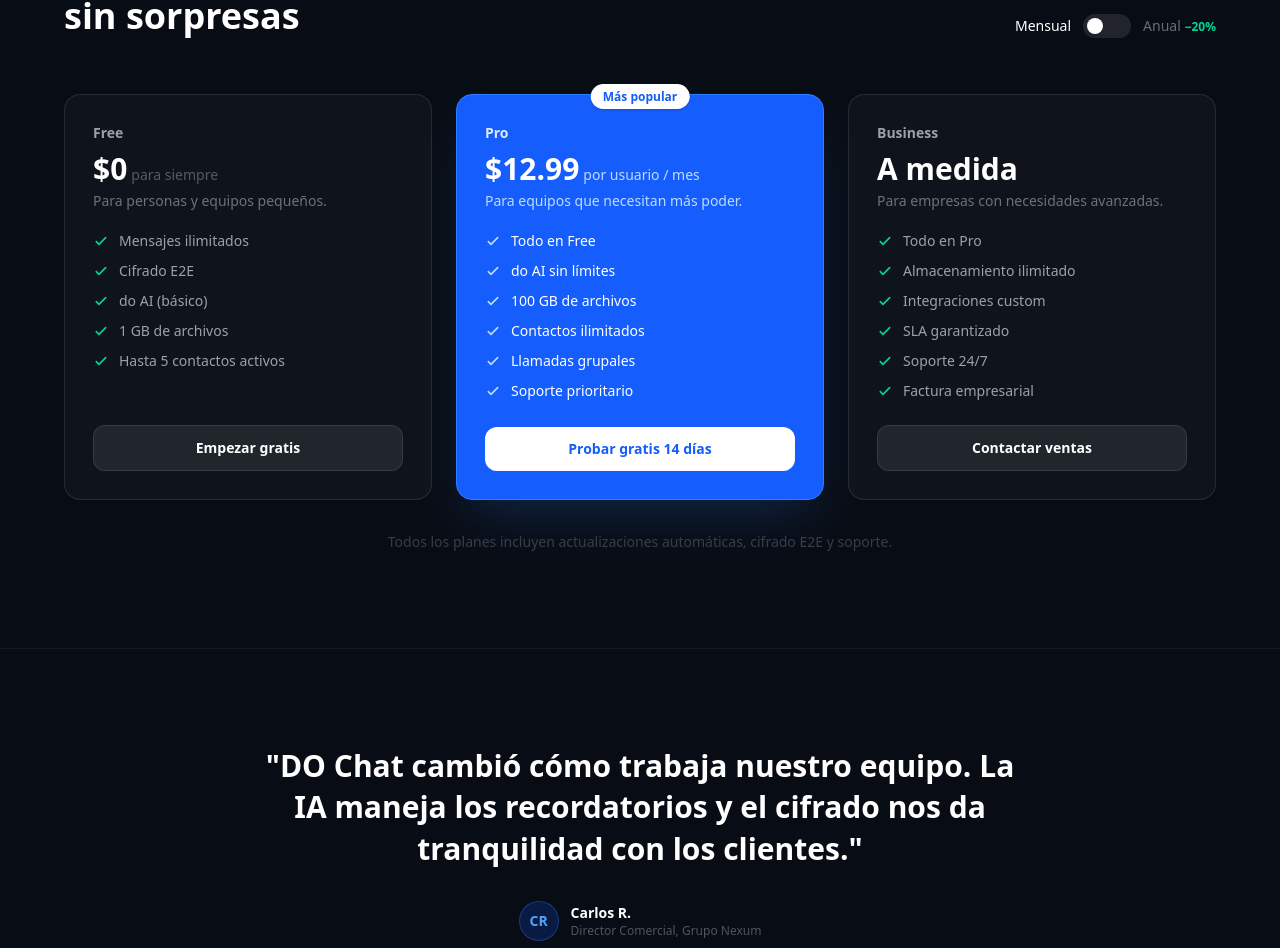
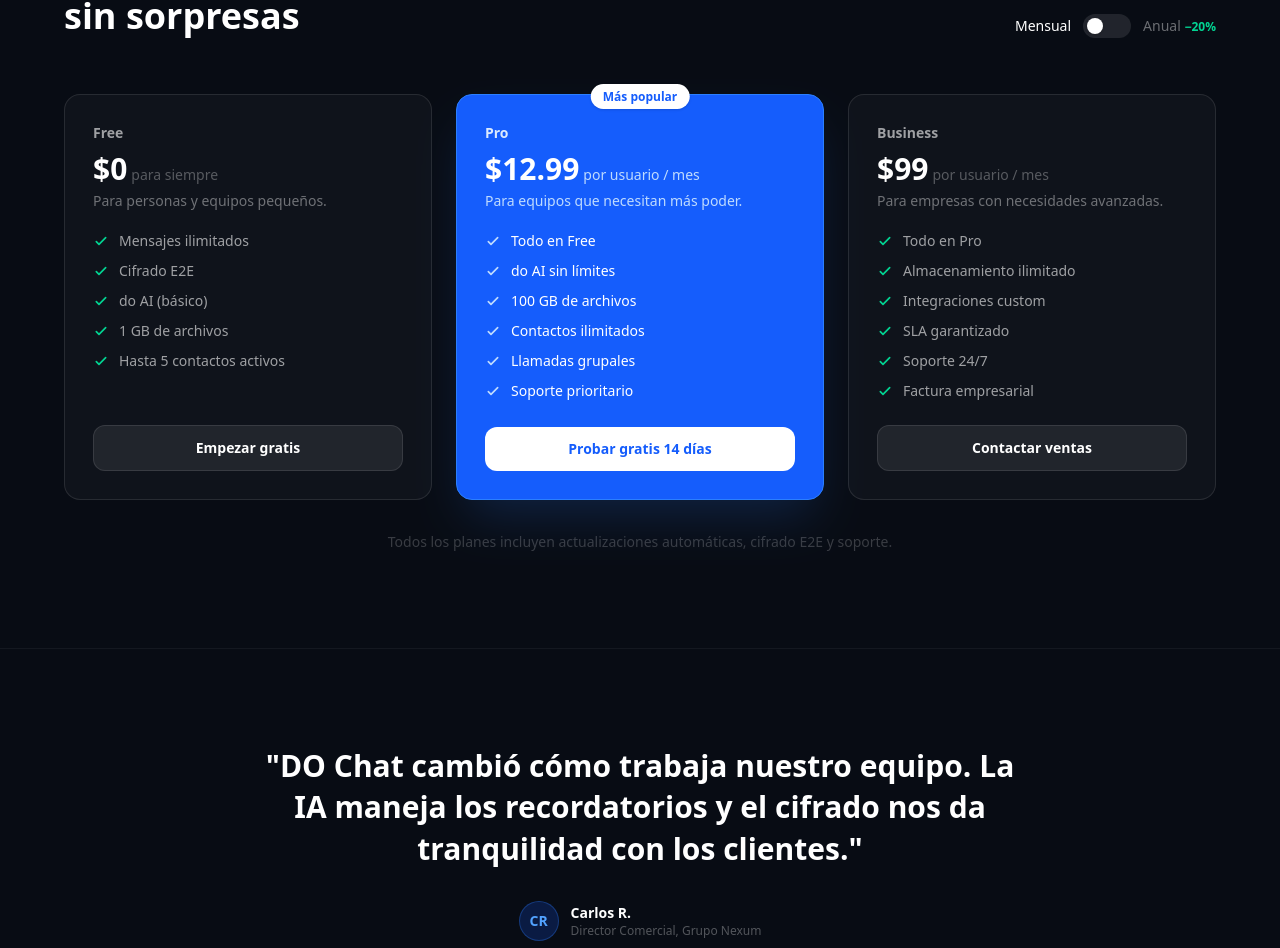
Before and after one commit to abelnvv08/do-chat, a Next.js app: page /landing in a window 1280 px wide. Shown: the part 3945-4893 px from the top of the page. Built offline with nearby package versions, Linux system fonts and the light colour scheme.

Commit message:
fix: set business plan price to $99/mo ($79 annual)
Co-Authored-By: Claude Sonnet 4.6 <noreply@anthropic.com>

```diff
--- a/src/app/landing/page.tsx
+++ b/src/app/landing/page.tsx
@@ -413,8 +413,8 @@ export default function LandingV2() {
               {
                 key: 'business',
                 name: 'Business',
-                price: 'A medida',
-                period: '',
+                price: annual ? '$79' : '$99',
+                period: 'por usuario / mes',
                 desc: 'Para empresas con necesidades avanzadas.',
                 features: ['Todo en Pro', 'Almacenamiento ilimitado', 'Integraciones custom', 'SLA garantizado', 'Soporte 24/7', 'Factura empresarial'],
                 cta: 'Contactar ventas',
--- a/src/app/pricing/page.tsx
+++ b/src/app/pricing/page.tsx
@@ -7,8 +7,8 @@ import Link from 'next/link'
 import { useLanguage } from '@/lib/i18n'
 
 const PLAN_KEYS = ['free', 'pro', 'business'] as const
-const PLAN_PRICES = { free: 0, pro: 12.99, business: 29.99 }
-const PLAN_PRICES_ANNUAL = { free: 0, pro: 10, business: 24 }
+const PLAN_PRICES = { free: 0, pro: 12.99, business: 99 }
+const PLAN_PRICES_ANNUAL = { free: 0, pro: 10, business: 79 }
 const PLAN_API_KEYS = { free: 'free', pro: 'pro', business: 'business' }
 const PLAN_NOT_OK = {
   free: [false, false, false, false, true, true, true],
```
